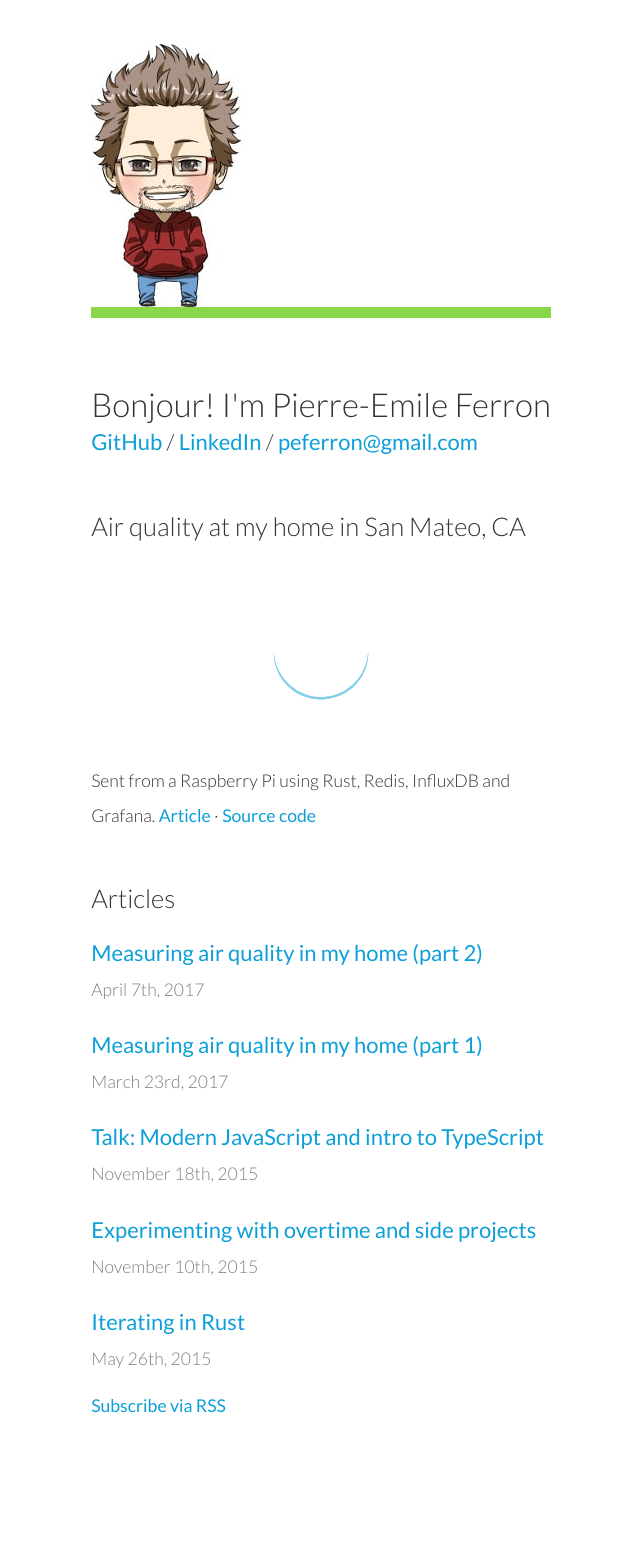
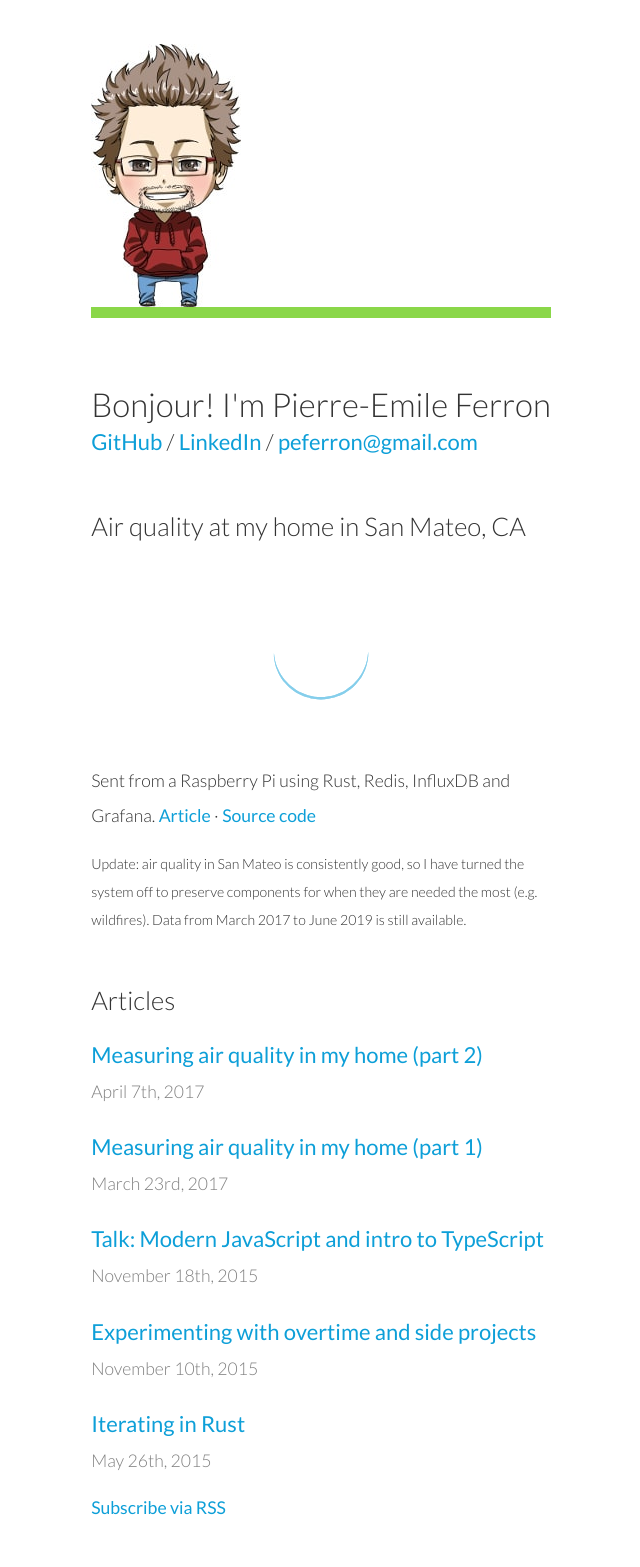
Before and after one commit to peferron/peferron.github.io, a Jekyll site: the page built from index.html, in a window 1280 px wide. Shown: the whole page, without its empty margins (319-959 px from the left). Built offline with Jekyll 4.4.1, drawn with Linux system fonts in a browser that asks for light colours; before the commit the page ends 1465 px from its top, so only the background shows below that.

Commit message:
Add update about turning off air monitoring

```diff
--- a/_sass/common.sass
+++ b/_sass/common.sass
@@ -34,6 +34,8 @@ a:hover
 
 caption
   text-align: left
+  p
+    margin-bottom: 0
 
 .content
   display: inline-block
--- a/index.html
+++ b/index.html
@@ -81,9 +81,9 @@ layout: default
   <div class="home__air__grafana">
     <div class="home__air__grafana__spinner"></div>
     <iframe class="home__air__grafana__iframe" onload="onGrafanaIFrameLoaded(event)"
-      src="https://air-quality.peferron.com/grafana/dashboard-solo/db/air-quality?orgId=2&refresh=5m&panelId=1&theme=light"></iframe>
+      src="https://air-quality.peferron.com/grafana/dashboard-solo/db/air-quality?orgId=2&from=1560063600000&to=1560150000000&panelId=1&theme=light"></iframe>
     <a class="home__air__grafana__link"
-      href="https://air-quality.peferron.com/grafana/dashboard/db/air-quality?orgId=2&from=now-2d&to=now&refresh=5m&theme=light"></a>
+      href="https://air-quality.peferron.com/grafana/dashboard/db/air-quality?orgId=2&from=1490338800000&to=1560150000000&theme=light"></a>
   </div>
 
   <!-- Hack to prevent this caption from dictating the page width. -->
@@ -96,6 +96,11 @@ layout: default
           &middot;
           <a href="https://github.com/peferron/air-quality">Source code</a>
         </span>
+        <p>
+          <small>
+            Update: air quality in San Mateo is consistently good, so I have turned the system off to preserve components for when they are needed the most (e.g. wildfires). Data from March 2017 to June 2019 is still available.
+          </small>
+        </p>
       </small>
     </caption>
   </table>
```
